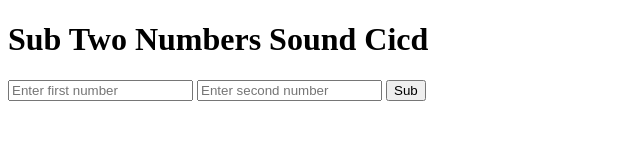
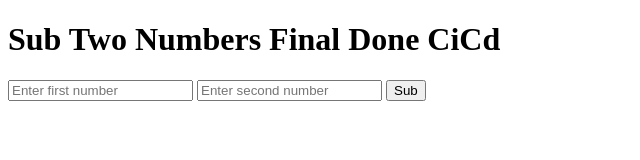
Before and after one commit to tushar05-soft/cicd-test2, a website: page public/index.html in a window 1280 px wide. Shown: the whole page, without its empty margins (0-640 px from the left). Drawn offline with Linux system fonts and the light colour scheme.

Commit message:
add text

```diff
--- a/public/index.html
+++ b/public/index.html
@@ -7,7 +7,7 @@
 </head>
 
 <body>
-  <h1>Sub Two Numbers Sound Cicd </h1>
+  <h1>Sub Two Numbers Final Done CiCd </h1>
 
   <input type="number" id="num1" placeholder="Enter first number">
   <input type="number" id="num2" placeholder="Enter second number">
```
